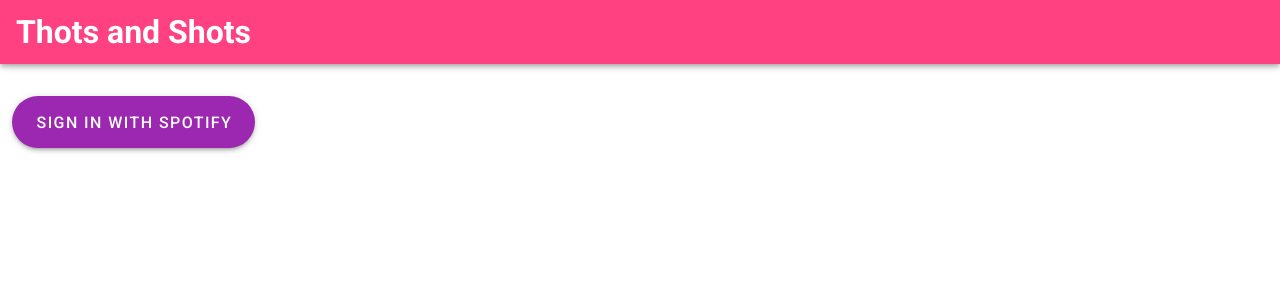
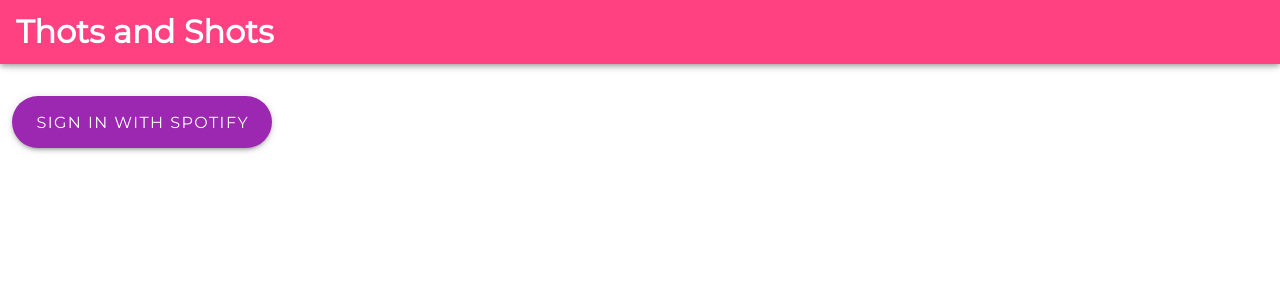
Before and after one commit to tonystonee/tns, a Vue app: page / in a window 1280 px wide. Shown: the top 300 px of the page. Built offline with nearby package versions, Linux system fonts and the light colour scheme.

Commit message:
font morsetti

```diff
--- a/public/index.html
+++ b/public/index.html
@@ -6,6 +6,8 @@
     <meta name="viewport" content="width=device-width,initial-scale=1.0">
     <link rel="icon" href="<%= BASE_URL %>favicon.ico">
     <title><%= htmlWebpackPlugin.options.title %></title>
+    <link rel="preconnect" href="https://fonts.gstatic.com">
+    <link href="https://fonts.googleapis.com/css2?family=Montserrat:wght@300;400&display=swap" rel="stylesheet">
     <link rel="stylesheet" href="https://fonts.googleapis.com/css?family=Roboto:100,300,400,500,700,900">
     <link rel="stylesheet" href="https://cdn.jsdelivr.net/npm/@mdi/font@latest/css/materialdesignicons.min.css">
   </head>
--- a/src/App.vue
+++ b/src/App.vue
@@ -24,3 +24,10 @@
   })
 };
 </script>
+
+<style>
+  .v-btn{
+    font-family: 'Montserrat', sans-serif;
+    font-weight: 800;
+  }
+</style>
--- a/src/components/ActionBar.vue
+++ b/src/components/ActionBar.vue
@@ -28,8 +28,12 @@
 };
 </script>
 
-<style>
-
+<style lang="scss">
+.actionBar {
+  h1 {
+    font-family: 'Montserrat', sans-serif;
+  }
+}
 .v-application a {
     color: white!important;
     text-decoration: none;
--- a/src/router/index.js
+++ b/src/router/index.js
@@ -10,15 +10,6 @@
     name: "Home",
     component: Home
   },
-  {
-    path: "/about",
-    name: "About",
-    // route level code-splitting
-    // this generates a separate chunk (about.[hash].js) for this route
-    // which is lazy-loaded when the route is visited.
-    component: () =>
-      import(/* webpackChunkName: "about" */ "../views/About.vue")
-  }
 ];
 
 const router = new VueRouter({
--- a/src/views/About.vue
+++ /dev/null
@@ -1,5 +0,0 @@
-<template>
-  <div class="about">
-    <h1>This is an about page</h1>
-  </div>
-</template>
```
